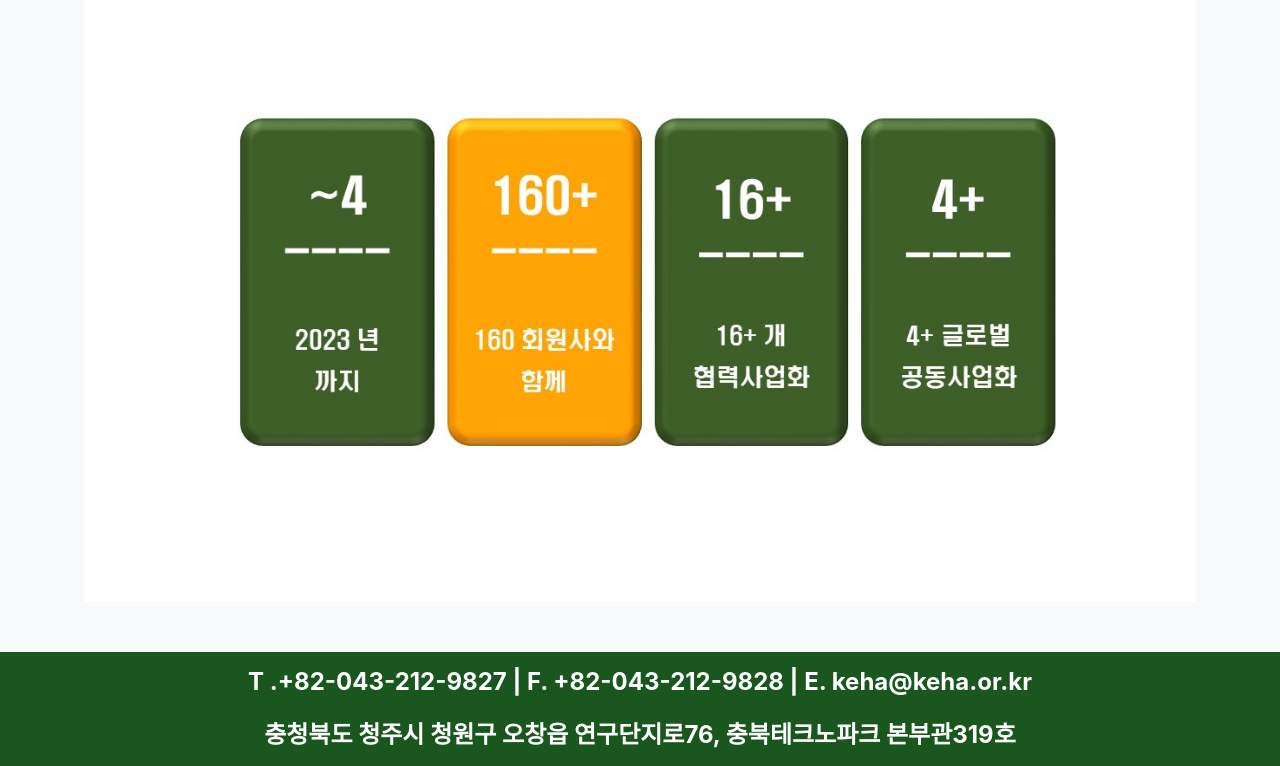
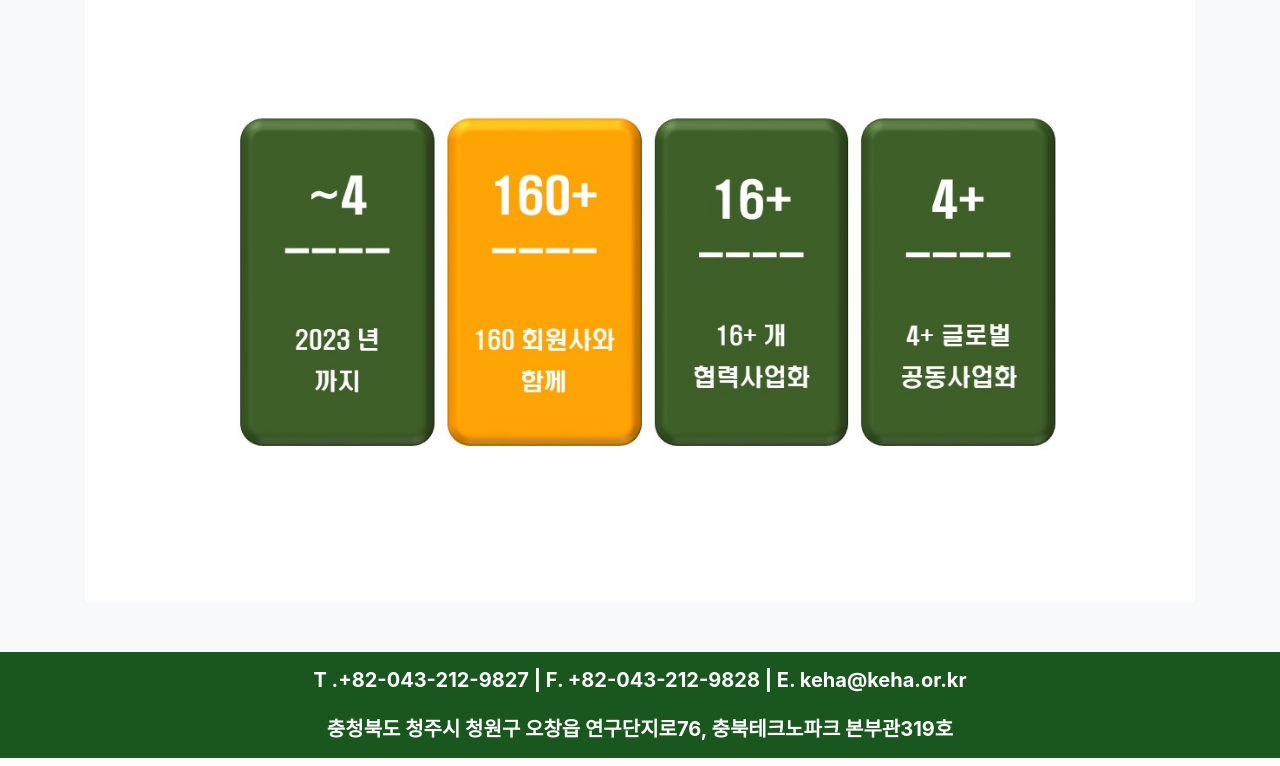
Before and after one commit to keha2019/keha, a website with bundled scripts: page index.html in a window 1280 px wide. Shown: the part 1321-2087 px from the top of the page. Built offline with nearby package versions, Linux system fonts and the light colour scheme; a web font is replaced by a local one.

Commit message:
change img 4, 7_5

```diff
--- a/index.html
+++ b/index.html
@@ -76,6 +76,7 @@
   <section id="about" class="bg-light">
     <div class="container">
       <img src="img/7.JPG" />
+      <img src="img/7_5.JPG" />
       <img src="img/8.JPG" />
       <img src="img/9.JPG" />
       <img src="img/10.JPG" />
@@ -125,10 +126,10 @@
 
   <footer class="page-footer bg-darkgreen font-weight-bold pt-3 pb-3">
     <div class="container text-md-center">
-        <span class="h4 font-weight-bold text-white">T .+82-043-212-9827 | F. +82-043-212-9828 | E. keha@keha.or.kr</span>
+        <span class="h5 font-weight-bold text-white">T .+82-043-212-9827 | F. +82-043-212-9828 | E. keha@keha.or.kr</span>
         </br>
         </br>
-        <span class="h4 font-weight-bold text-white">충청북도 청주시 청원구 오창읍 연구단지로76, 충북테크노파크 본부관319호</span>
+        <span class="h5 font-weight-bold text-white">충청북도 청주시 청원구 오창읍 연구단지로76, 충북테크노파크 본부관319호</span>
     </div>
   </footer>
   <!-- Footer -->
```
Also changed, not shown: img/4.JPG, img/7_5.JPG (added).
